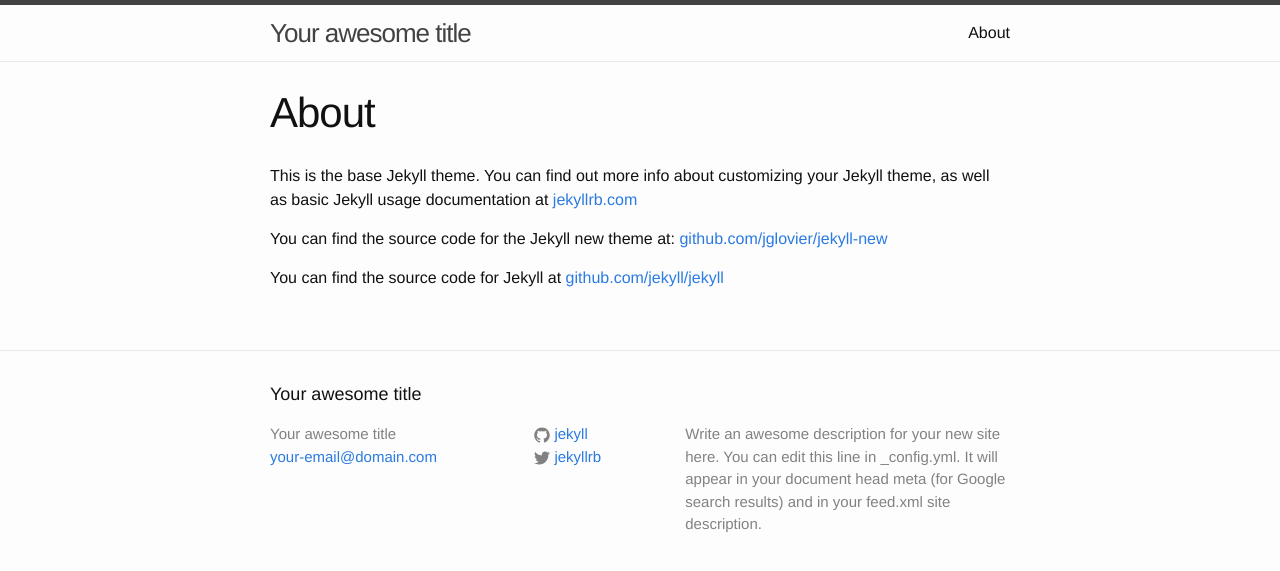
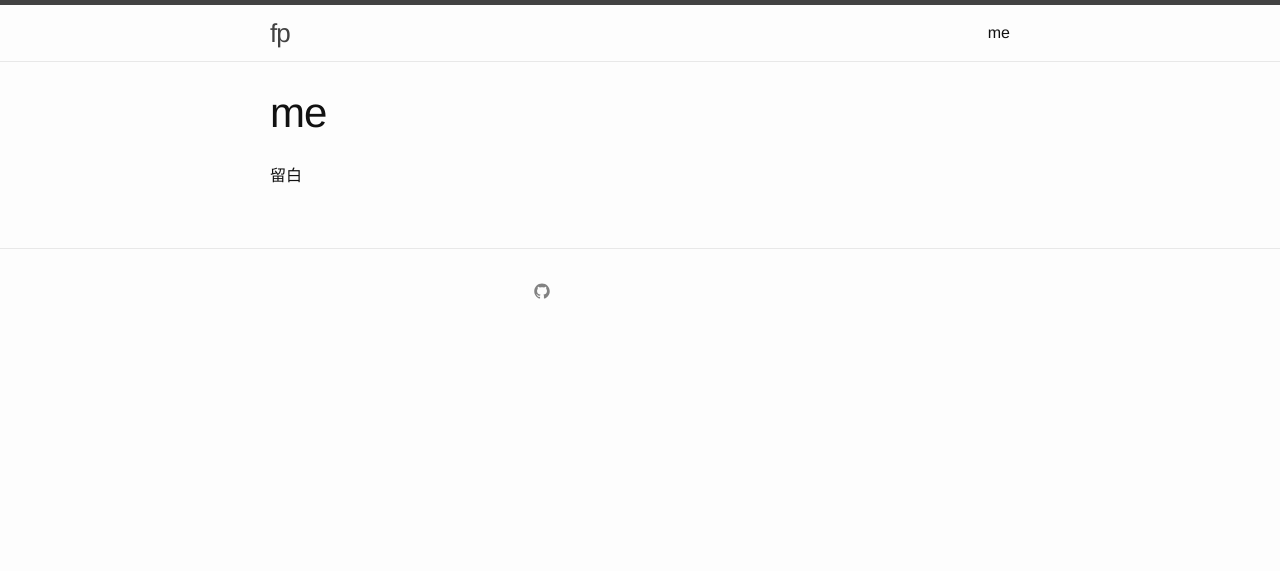
Before and after one commit to ajmdfeipan/ajmdfeipan.github.com, a Jekyll site: the page built from about.md, in a window 1280 px wide. Shown: the top 571 px of the page. Built offline with Jekyll 4.4.1, drawn with Linux system fonts in a browser that asks for light colours.

Commit message:
first day blog

```diff
--- a/_config.yml
+++ b/_config.yml
@@ -1,14 +1,10 @@
 # Site settings
-title: Your awesome title
-email: your-email@domain.com
-description: > # this means to ignore newlines until "baseurl:"
-  Write an awesome description for your new site here. You can edit this
-  line in _config.yml. It will appear in your document head meta (for
-  Google search results) and in your feed.xml site description.
-baseurl: "" # the subpath of your site, e.g. /blog/
-url: "http://yourdomain.com" # the base hostname & protocol for your site
-twitter_username: jekyllrb
-github_username:  jekyll
+title: fp
+email: ajmdfeipan@163.com
+description: > # 没啥可说的吗.
+＃ baseurl: "" # the subpath of your site, e.g. /blog/
+url: "http://ajmdfeipan.github.io" # the base hostname & protocol for your site
+github_username:  ajmdfeipan
 
 # Build settings
 markdown: kramdown
--- a/_includes/footer.html
+++ b/_includes/footer.html
@@ -2,13 +2,13 @@
 
   <div class="wrapper">
 
-    <h2 class="footer-heading">{{ site.title }}</h2>
+    <!-- <h2 class="footer-heading">{{ site.title }}</h2> -->
 
     <div class="footer-col-wrapper">
       <div class="footer-col  footer-col-1">
         <ul class="contact-list">
-          <li>{{ site.title }}</li>
-          <li><a href="mailto:{{ site.email }}">{{ site.email }}</a></li>
+          <!-- <li>{{ site.title }}</li> -->
+          <!-- <li><a href="mailto:{{ site.email }}">{{ site.email }}</a></li> -->
         </ul>
       </div>
 
@@ -23,7 +23,7 @@
                 </svg>
               </span>
 
-              <span class="username">{{ site.github_username }}</span>
+              <!-- <span class="username">{{ site.github_username }}</span> -->
             </a>
           </li>
           {% endif %}
--- a/about.md
+++ b/about.md
@@ -1,11 +1,7 @@
 ---
 layout: page
-title: About
+title: me
 permalink: /about/
 ---
 
-This is the base Jekyll theme. You can find out more info about customizing your Jekyll theme, as well as basic Jekyll usage documentation at [jekyllrb.com](http://jekyllrb.com/)
-
-You can find the source code for the Jekyll new theme at: [github.com/jglovier/jekyll-new](https://github.com/jglovier/jekyll-new)
-
-You can find the source code for Jekyll at [github.com/jekyll/jekyll](https://github.com/jekyll/jekyll)
+留白
--- a/index.html
+++ b/index.html
@@ -4,7 +4,7 @@
 
 <div class="home">
 
-  <h1 class="page-heading">Posts</h1>
+  <h1 class="page-heading">文</h1>
 
   <ul class="post-list">
     {% for post in site.posts %}
@@ -18,6 +18,6 @@
     {% endfor %}
   </ul>
 
-  <p class="rss-subscribe">subscribe <a href="{{ "/feed.xml" | prepend: site.baseurl }}">via RSS</a></p>
+  <p class="rss-subscribe"> <a href="{{ "/feed.xml" | prepend: site.baseurl }}">订</a></p>
 
 </div>
```
Also changed, not shown: _posts/2015-09-03-today's work.markdown (added, +61 -0 lines), _posts/2015-09-03-welcome-to-jekyll.markdown (deleted, +0 -25 lines).
